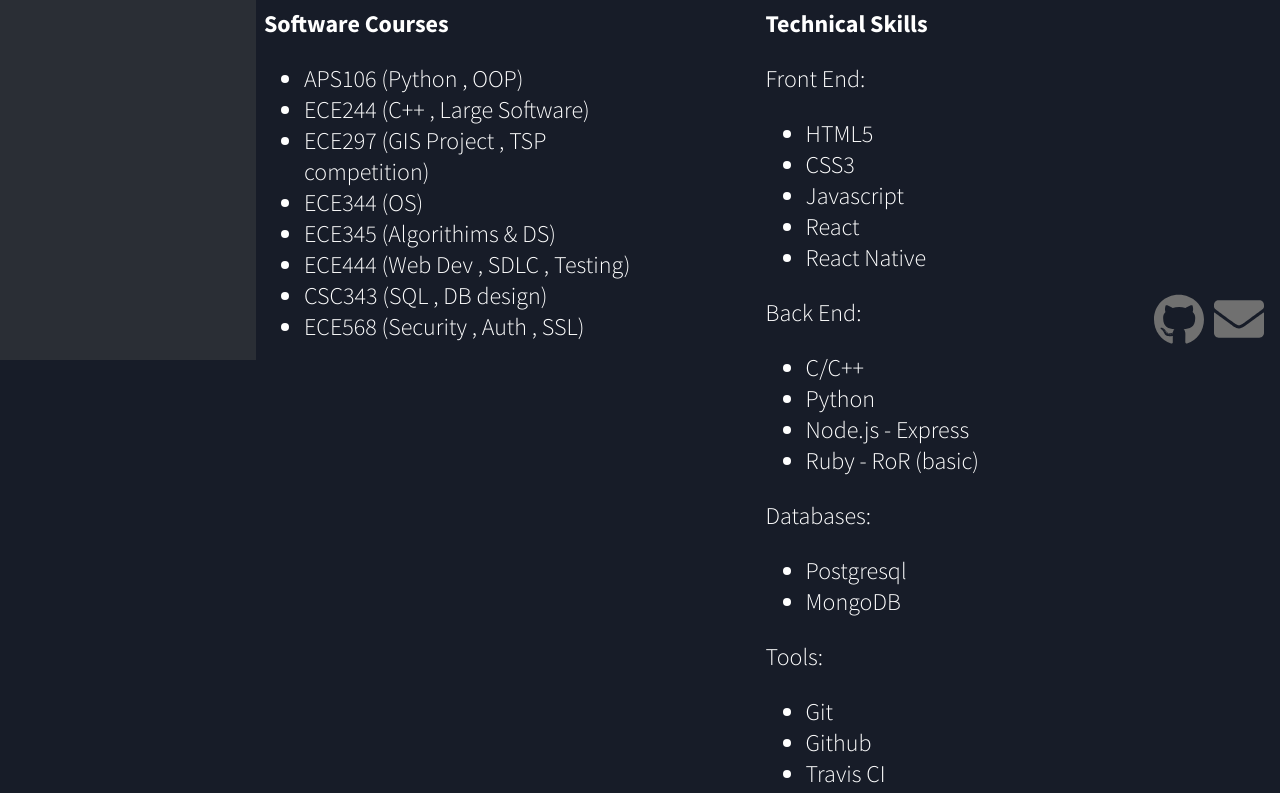
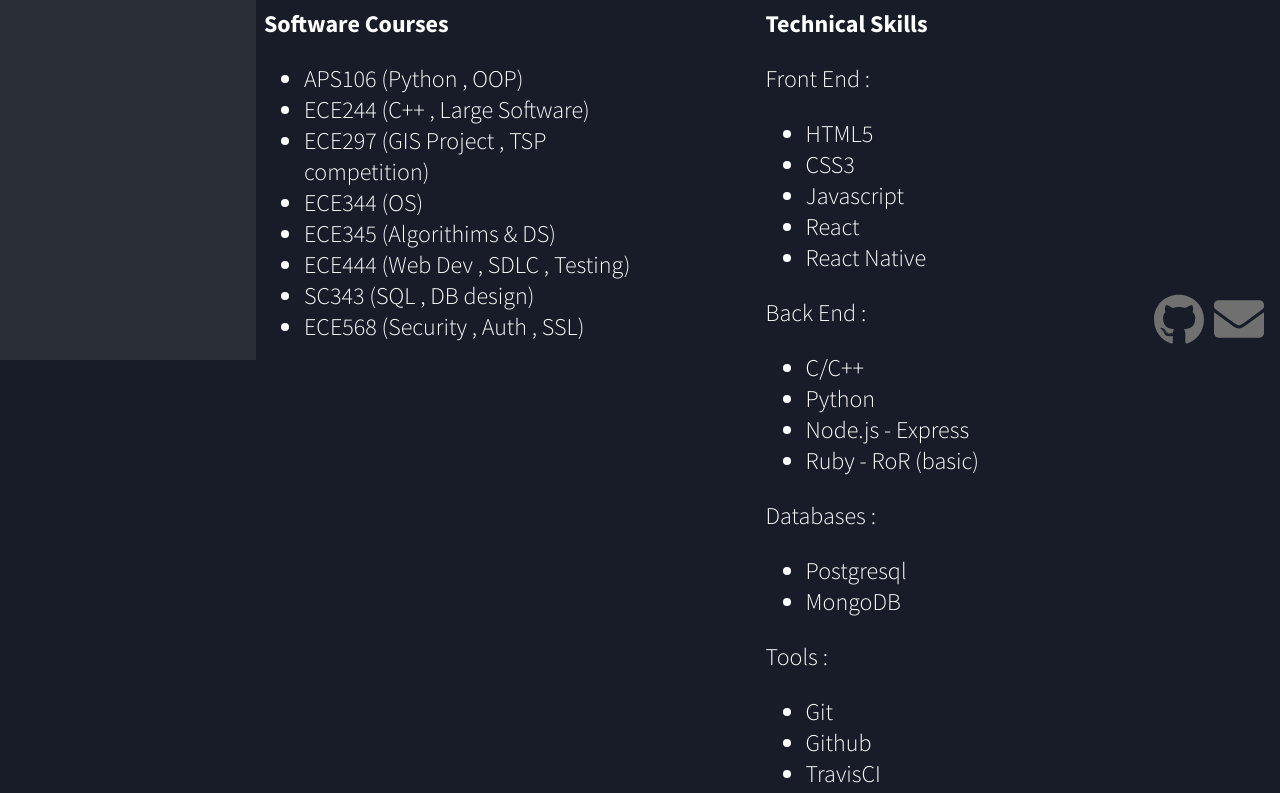
Before and after one commit to alireza-chassebi/portfolio-v1, a React (Create React App) app: page /education in a window 1280 px wide. Shown: the part 440-1233 px from the top of the page. Built offline with nearby package versions, Linux system fonts and the light colour scheme.

Commit message:
refactored list data

```diff
--- a/src/App.js
+++ b/src/App.js
@@ -38,7 +38,7 @@ function App() {
                 focusable="false"
                 data-prefix="fab"
                 data-icon="github"
-                class="svg-inline--fa fa-github fa-w-16"
+                className="svg-inline--fa fa-github fa-w-16"
                 role="img"
                 xmlns="http://www.w3.org/2000/svg"
                 viewBox="0 0 496 512">
@@ -54,7 +54,7 @@ function App() {
                 focusable="false"
                 data-prefix="fas"
                 data-icon="envelope"
-                class="svg-inline--fa fa-envelope fa-w-16"
+                className="svg-inline--fa fa-envelope fa-w-16"
                 role="img"
                 xmlns="http://www.w3.org/2000/svg"
                 viewBox="0 0 512 512">
--- a/src/screens/Education.js
+++ /dev/null
@@ -1,145 +0,0 @@
-import React from 'react';
-import { Container } from '../components/Container';
-import './education.css';
-
-const Education = () => {
-  return (
-    <Container>
-      <div className="Education">
-        <p>
-          Education
-          <span role="img" aria-label="education">
-            🎓
-          </span>
-        </p>
-        <p className="education-body">
-          I'm currently a Computer Engineering student at the
-          <span> University Of Toronto St George</span>. Computer Engineering
-          provided me with knowledge of both software and hardware. However my
-          passion lies with Software, specifically Fullstack Development. Over
-          the years I have spent alot of my time learning about Software both
-          through academia and reading.
-        </p>
-        <div className="list-container">
-          <div className="list education-body">
-            <p>
-              <span>Software Courses</span>
-            </p>
-            <ul>
-              <li>
-                <a
-                  target="_blank"
-                  rel="noopener noreferrer"
-                  href="https://engineering.calendar.utoronto.ca/search-courses?filter=Aps106&field_section_1_value=All&field_subject_area1_tid=All">
-                  APS106 (Python , OOP)
-                </a>
-              </li>
-              <li>
-                <a
-                  target="_blank"
-                  rel="noopener noreferrer"
-                  href="https://engineering.calendar.utoronto.ca/search-courses?filter=PROGRAMMING+FUNDAMENTALS&field_section_1_value=All&field_subject_area1_tid=All">
-                  ECE244 (C++ , Large Software)
-                </a>
-              </li>
-              <li>
-                <a
-                  target="_blank"
-                  rel="noopener noreferrer"
-                  href="https://www.eecg.utoronto.ca/~vaughn/ece297/ECE297/course_overview/syllabus.pdf">
-                  ECE297 (GIS Project , TSP competition)
-                </a>
-              </li>
-              <li>
-                <a
-                  target="_blank"
-                  rel="noopener noreferrer"
-                  href="https://engineering.calendar.utoronto.ca/search-courses?filter=ECE344&field_section_1_value=All&field_subject_area1_tid=All">
-                  ECE344 (OS)
-                </a>
-              </li>
-              <li>
-                <a
-                  target="_blank"
-                  rel="noopener noreferrer"
-                  href="https://engineering.calendar.utoronto.ca/search-courses?filter=ECE345&field_section_1_value=All&field_subject_area1_tid=All">
-                  ECE345 (Algorithims & DS)
-                </a>
-              </li>
-              <li>
-                <a
-                  href="https://engineering.calendar.utoronto.ca/search-courses?filter=ECE444&field_section_1_value=All&field_subject_area1_tid=All"
-                  target="_blank"
-                  rel="noopener noreferrer">
-                  ECE444 (Web Dev , SDLC , Testing)
-                </a>
-              </li>
-              <li>
-                <a
-                  href="https://fas.calendar.utoronto.ca/course/csc343h1"
-                  target="_blank"
-                  rel="noopener noreferrer">
-                  CSC343 (SQL , DB design)
-                </a>
-              </li>
-              <li>
-                <a
-                  href="https://engineering.calendar.utoronto.ca/search-courses?filter=ece568&field_section_1_value=All&field_subject_area1_tid=All"
-                  target="_blank"
-                  rel="noopener noreferrer">
-                  ECE568 (Security , Auth , SSL)
-                </a>
-              </li>
-            </ul>
-          </div>
-          <div className="list education-body">
-            <p>
-              <span>Technical Skills</span>
-            </p>
-            <p>Front End:</p>
-            <ul>
-              <li>HTML5</li>
-              <li>CSS3</li>
-              <li>Javascript</li>
-              <li>React</li>
-              <li>React Native</li>
-            </ul>
-            <p>Back End:</p>
-            <ul>
-              <li>C/C++</li>
-              <li>Python</li>
-              <li>Node.js - Express</li>
-              <li>Ruby - RoR (basic)</li>
-            </ul>
-            <p>Databases:</p>
-            <ul>
-              <li>Postgresql</li>
-              <li>MongoDB</li>
-            </ul>
-            <p>Tools:</p>
-            <ul>
-              <li>Git</li>
-              <li>Github</li>
-              <li>Travis CI</li>
-              <li>Heroku</li>
-              <li>Docker</li>
-              <li>ES Lint</li>
-              <li>Babel</li>
-              <li>React Dev Tools</li>
-              <li>Postman</li>
-            </ul>
-            <p>Other:</p>
-            <ul>
-              <li>Agile</li>
-              <li>Waterfall</li>
-              <li>TDD</li>
-              <li>CI/CD</li>
-            </ul>
-          </div>
-        </div>
-      </div>
-    </Container>
-  );
-};
-
-export default Education;
--- /dev/null
+++ b/src/screens/Education/data.js
@@ -0,0 +1,58 @@
+const skills = {
+  title: 'Technical Skills',
+  lists: [
+    {
+      title: 'Front End',
+      list: ['HTML5', 'CSS3', 'Javascript', 'React', 'React Native'],
+    },
+    {
+      title: 'Back End',
+      list: ['C/C++', 'Python', 'Node.js - Express', 'Ruby - RoR (basic)'],
+    },
+    {
+      title: 'Databases',
+      list: ['Postgresql', 'MongoDB'],
+    },
+    {
+      title: 'Tools',
+      list: [
+        'Git',
+        'Github',
+        'TravisCI',
+        'Heroku',
+        'Docker',
+        'ES Lint',
+        'Babel',
+        'React Dev Tools',
+        'Postman',
+      ],
+    },
+    {
+      title: 'Other',
+      list: ['Agile', 'Waterfall', 'TDD', 'CI/CD'],
+    },
+  ],
+};
+
+const courses = {
+  title: 'Software Courses',
+  list: [
+    { title: 'APS106 (Python , OOP)', code: 'aps106' },
+    { title: 'ECE244 (C++ , Large Software)', code: 'ece244' },
+    {
+      title: 'ECE297 (GIS Project , TSP competition)',
+      href:
+        'https://www.eecg.utoronto.ca/~vaughn/ece297/ECE297/course_overview/syllabus.pdf',
+    },
+    { title: 'ECE344 (OS)', code: 'ece344' },
+    { title: 'ECE345 (Algorithims & DS)', code: 'ece345' },
+    { title: 'ECE444 (Web Dev , SDLC , Testing)', code: 'ece444' },
+    {
+      title: 'SC343 (SQL , DB design)',
+      href: 'https://fas.calendar.utoronto.ca/course/csc343h1',
+    },
+    { title: 'ECE568 (Security , Auth , SSL)', code: 'ece568' },
+  ],
+};
+
+export { skills, courses };
--- /dev/null
+++ b/src/screens/Education/index.js
@@ -0,0 +1,70 @@
+import React from 'react';
+import { Container } from '../../components/Container';
+import './education.css';
+import { courses, skills } from './data.js';
+
+const ENDPOINT =
+  'https://engineering.calendar.utoronto.ca/search-courses?filter=';
+
+const Education = () => {
+  return (
+    <Container>
+      <div className="Education">
+        <p>
+          Education
+          <span role="img" aria-label="education">
+            🎓
+          </span>
+        </p>
+        <p className="education-body">
+          I'm currently a Computer Engineering student at the
+          <span> University Of Toronto St George</span>. Computer Engineering
+          provided me with knowledge of both software and hardware. However my
+          passion lies with Software, specifically Fullstack Development. Over
+          the years I have spent alot of my time learning about Software both
+          through academia and reading.
+        </p>
+        <div className="list-container">
+          <div className="list education-body">
+            <p>
+              <span>{courses.title}</span>
+            </p>
+            <ul>
+              {courses.list.map((course) => (
+                <li key={course.title}>
+                  <a
+                    target="_blank"
+                    rel="noopener noreferrer"
+                    href={
+                      course.code
+                        ? `${ENDPOINT}${course.code}&field_section_1_value=All&field_subject_area1_tid=All`
+                        : course.href
+                    }>
+                    {course.title}
+                  </a>
+                </li>
+              ))}
+            </ul>
+          </div>
+          <div className="list education-body">
+            <p>
+              <span>{skills.title}</span>
+            </p>
+            {skills.lists.map(({ title, list }) => (
+              <React.Fragment key={title}>
+                <p>{title} :</p>
+                <ul>
+                  {list.map((skill, i) => (
+                    <li key={i}>{skill}</li>
+                  ))}
+                </ul>
+              </React.Fragment>
+            ))}
+          </div>
+        </div>
+      </div>
+    </Container>
+  );
+};
+
+export default Education;
```
Also changed, not shown: src/screens/Education/education.css (renamed from src/screens/education.css).
